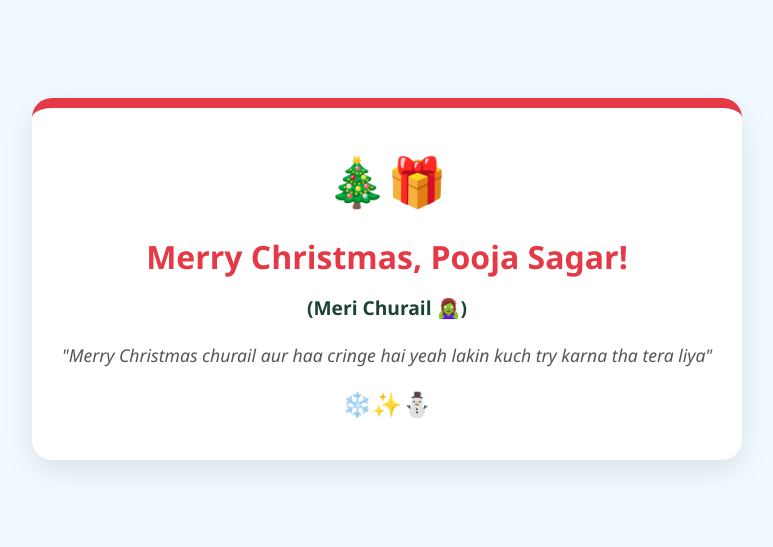
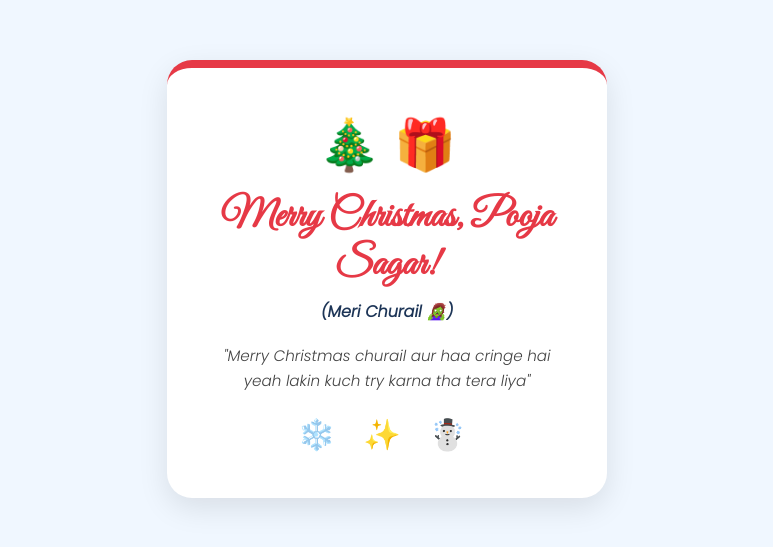
Before and after one commit to kaityson48-cell/christmas-surprise, a plain HTML site: page index.html in a window 1280 px wide. Shown: the part 121-668 px from the top of the page, without its empty margins (253-1026 px from the left). Drawn offline with Linux system fonts and the light colour scheme.

Commit message:
Update index.html

```diff
--- a/index.html
+++ b/index.html
@@ -3,64 +3,96 @@
 <head>
     <meta charset="UTF-8">
     <meta name="viewport" content="width=device-width, initial-scale=1.0">
-    <title>Merry Christmas Pooja Sagar</title>
+    <title>Merry Christmas Pooja</title>
+    <link href="https://fonts.googleapis.com/css2?family=Great+Vibes&family=Poppins:ital,wght@0,400;1,300&display=swap" rel="stylesheet">
     <style>
         body {
-            background-color: #f1faff;
-            color: #333;
-            font-family: 'Segoe UI', Tahoma, Geneva, Verdana, sans-serif;
             margin: 0;
             padding: 0;
             display: flex;
-            flex-direction: column;
+            justify-content: center;
+            align-items: center;
+            min-height: 100vh;
+            background-color: #f0f7ff;
+            font-family: 'Poppins', sans-serif;
+        }
+
+        .card {
+            background: white;
+            width: 90%;
+            max-width: 400px;
+            padding: 40px 20px;
+            border-radius: 25px;
+            text-align: center;
+            box-shadow: 0 10px 30px rgba(0,0,0,0.1);
+            border-top: 8px solid #e63946; /* The red top border from your image */
+            position: relative;
+        }
+
+        .emojis-top {
+            font-size: 50px;
+            margin-bottom: 10px;
+        }
+
+        h1 {
+            color: #e63946;
+            font-family: 'Great Vibes', cursive;
+            font-size: 2.5rem;
+            margin: 10px 0;
+            line-height: 1.2;
+        }
+
+        .nickname {
+            font-weight: bold;
+            font-style: italic;
+            color: #1d3557;
+            margin-bottom: 20px;
+            display: flex;
             align-items: center;
             justify-content: center;
-            min-height: 100vh;
-            text-align: center;
+            gap: 5px;
         }
-        .container {
-            background: white;
-            padding: 30px;
-            border-radius: 20px;
-            box-shadow: 0 10px 30px rgba(0,0,0,0.1);
-            border-top: 10px solid #e63946;
-            max-width: 90%;
+
+        .message {
+            font-size: 0.95rem;
+            color: #444;
+            line-height: 1.6;
+            font-style: italic;
+            padding: 0 10px;
+            margin: 20px 0;
         }
-        h1 {
-            color: #e63946;
-            font-size: 2rem;
-            margin-bottom: 10px;
+
+        .emojis-bottom {
+            font-size: 30px;
+            letter-spacing: 10px;
+            margin-top: 20px;
         }
-        h2 {
-            color: #1b4332;
-            font-size: 1.2rem;
-        }
-        p {
-            font-size: 1.1rem;
-            line-height: 1.6;
-            color: #555;
-            margin-top: 20px;
-            font-style: italic;
-        }
-        .emoji {
-            font-size: 3rem;
-            margin: 10px 0;
+
+        /* Responsive adjustments */
+        @media (max-width: 480px) {
+            h1 { font-size: 2rem; }
+            .card { width: 85%; }
         }
     </style>
 </head>
 <body>
 
-    <div class="container">
-        <div class="emoji">🎄🎁</div>
+    <div class="card">
+        <div class="emojis-top">🎄 🎁</div>
+
         <h1>Merry Christmas, Pooja Sagar!</h1>
-        <h2>(Meri Churail 🧟‍♀️)</h2>
 
-        <p>
-            "Merry Christmas churail aur haa cringe hai yeah lakin kuch try karna tha tera liya"
+        <div class="nickname">
+            (Meri Churail 🧟‍♀️)
+        </div>
+
+        <p class="message">
+            "Merry Christmas churail aur haa cringe hai <br>
+            yeah lakin kuch try karna tha tera liya"
         </p>
 
-        <div class="emoji" style="font-size: 1.5rem;">❄️✨⛄</div>
+        <div class="emojis-bottom">❄️ ✨ ☃️</div>
     </div>
 
 </body>
-</html>
+    </html>
```
